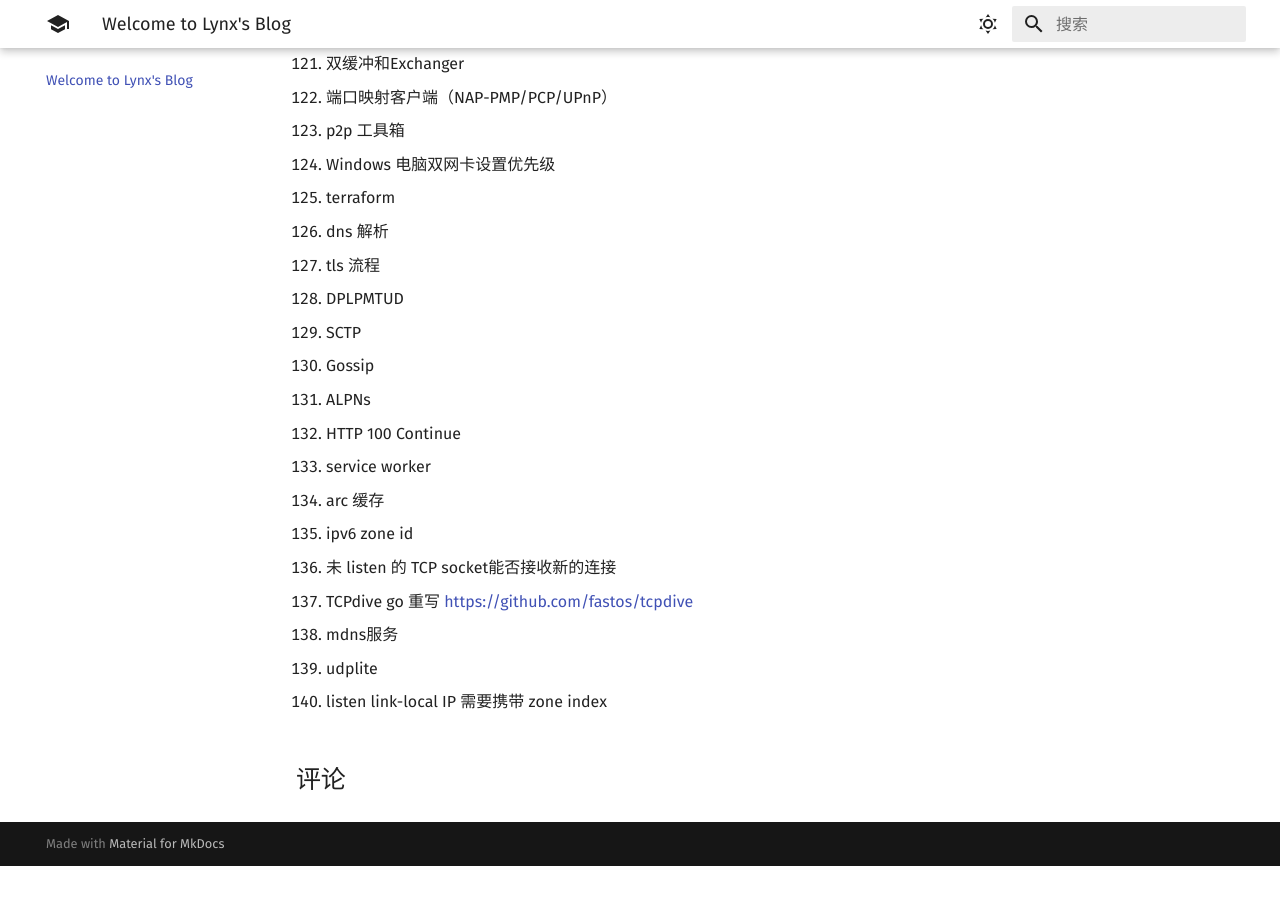
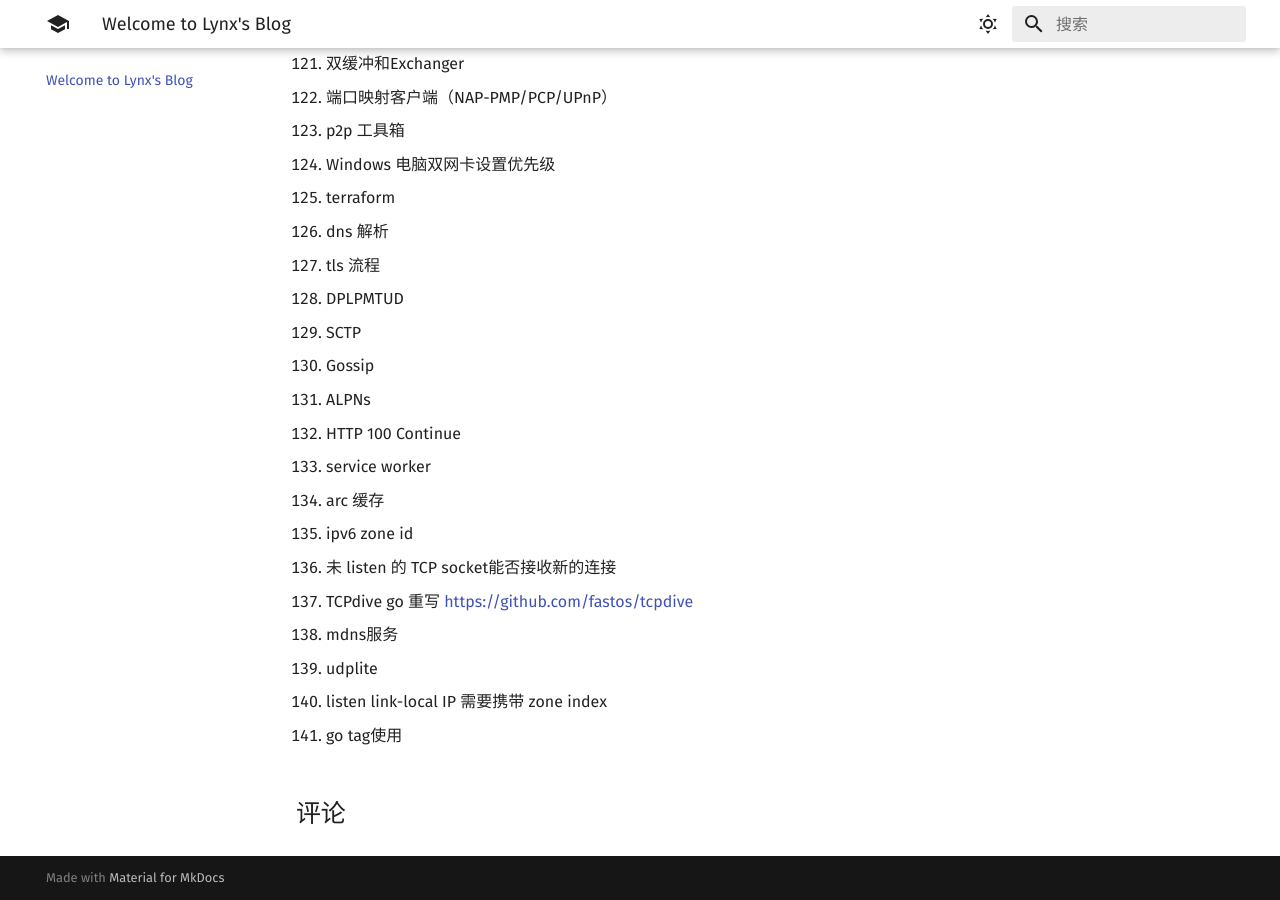
Before and after one commit to 1314liuwei/blog, an MkDocs documentation site: the page built from docs/index.md, in a window 1280 px wide and 900 px high, scrolled down 4284 px. Built offline with MkDocs 1.6.1 and Material for MkDocs 9.7.7, drawn with Linux system fonts in a browser that asks for light colours; comment, search, counter and statistics services are not loaded; before the commit the page ends 5150 px from its top, so only the background shows below that.

Commit message:
2024/06/21 周五

```diff
--- a/docs/index.md
+++ b/docs/index.md
@@ -281,3 +281,5 @@
 136. udplite
 
 136. listen link-local IP 需要携带 zone index
+
+136. go tag使用
```
